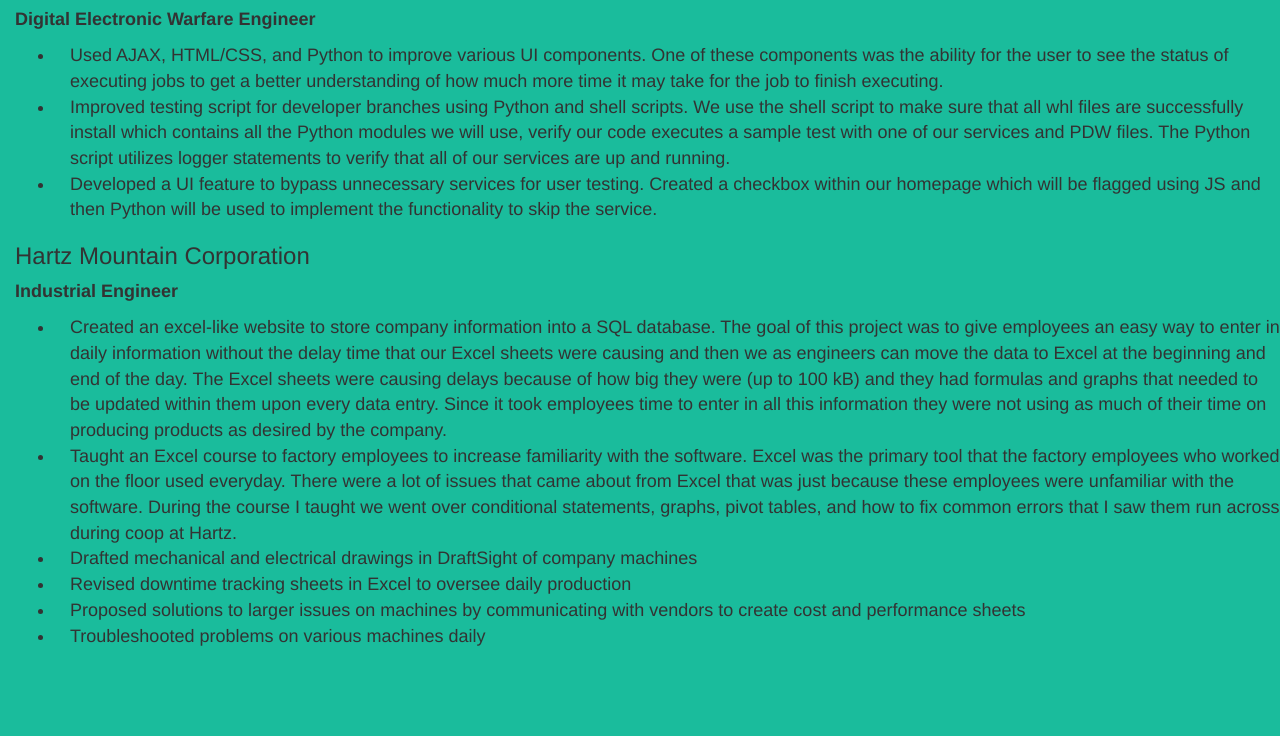
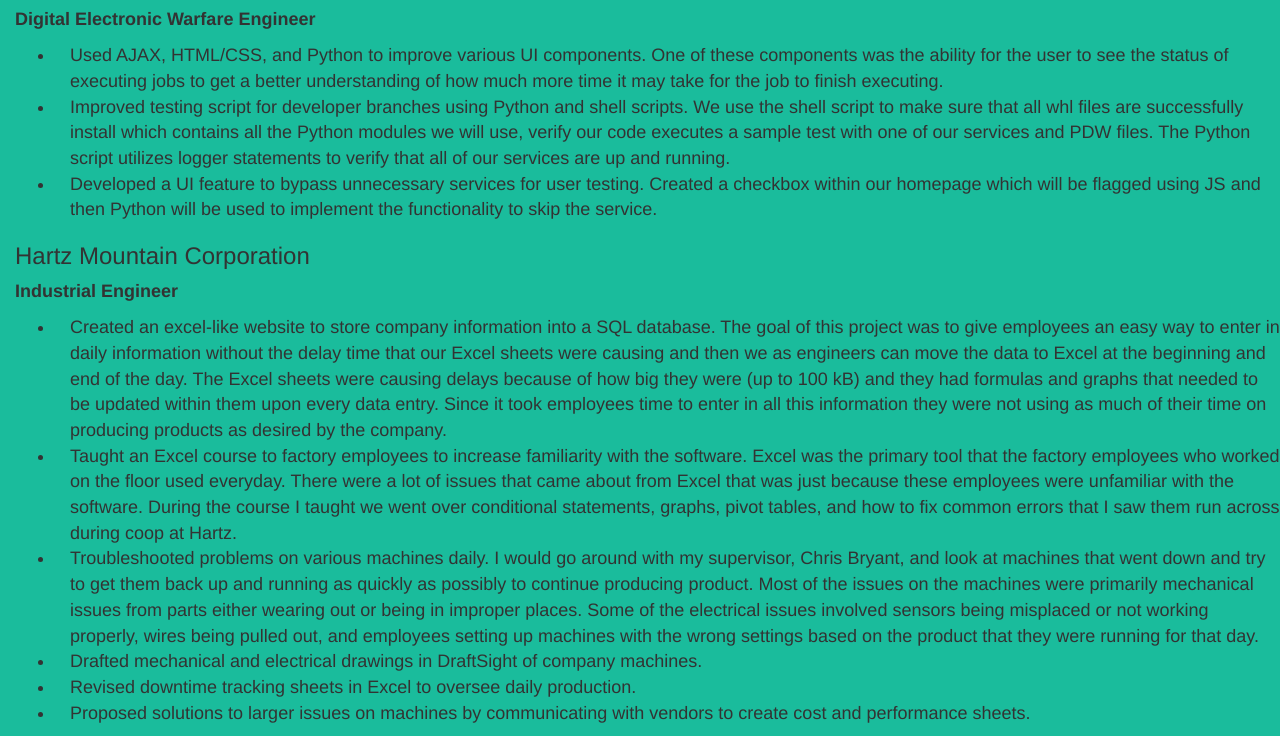
Before and after one commit to jayhayes21/jayhayes.github.io, a plain HTML site: page Jay's resume.html in a window 1280 px wide. Shown: the part 154-890 px from the top of the page. Before the commit the page ends 813 px from the top, so only its background shows below. Drawn offline with Linux system fonts and the light colour scheme.

Commit message:
Adding more information about my coop experiences at Hartz

```diff
--- a/Jay's resume.html
+++ b/Jay's resume.html
@@ -65,10 +65,15 @@ then Python will be used to implement the functionality to skip the service.</li
 		that came about from Excel that was just because these employees were unfamiliar with the software.
 		During the course I taught we went over conditional statements, graphs, pivot tables, and
 		how to fix common errors that I saw them run across during coop at Hartz.</li>
-	<li class="info">Drafted mechanical and electrical drawings in DraftSight of company machines</li>
-	<li class="info">Revised downtime tracking sheets in Excel to oversee daily production</li>
-	<li class="info">Proposed solutions to larger issues on machines by communicating with vendors to create cost and performance sheets</li>
-	<li class="info">Troubleshooted problems on various machines daily</li>
+	<li class="info">Troubleshooted problems on various machines daily. I would go around with my supervisor, Chris Bryant,
+		and look at machines that went down and try to get them back up and running as quickly as possibly
+		to continue producing product. Most of the issues on the machines were primarily mechanical issues from parts
+		either wearing out or being in improper places. Some of the electrical issues involved sensors being misplaced
+		or not working properly, wires being pulled out, and employees setting up machines with the wrong settings
+		based on the product that they were running for that day.</li>
+	<li class="info">Drafted mechanical and electrical drawings in DraftSight of company machines.</li>
+	<li class="info">Revised downtime tracking sheets in Excel to oversee daily production.</li>
+	<li class="info">Proposed solutions to larger issues on machines by communicating with vendors to create cost and performance sheets.</li>
 </ul>
 
 </div>
```
Also changed, not shown: Jay's skills.html (+3 -0 lines).
